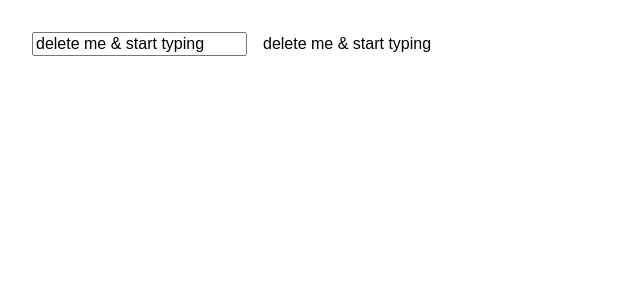
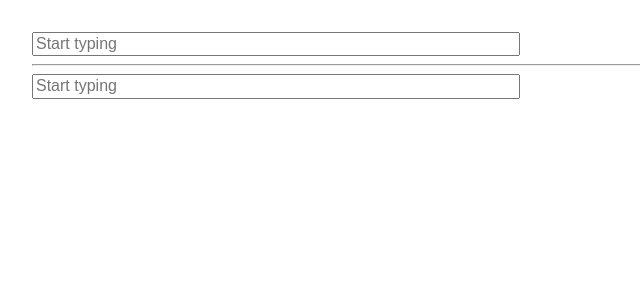
Before and after one commit to SMoni/vue-autocomplete, a Vue app: page / in a window 1280 px wide. Shown: the top 300 px of the page, without its empty margins (0-640 px from the left). Built offline with nearby package versions, Linux system fonts and the light colour scheme.

Commit message:
* truncate list after 100 entries to avoid lack due drawing * using placeholder * avoid opening list when empty

```diff
--- a/src/App.vue
+++ b/src/App.vue
@@ -1,19 +1,31 @@
 <template>
   <div id="app">
     <input-autocomplete
-      :Items       ="samples"
-      :value       ="inputSample"
+      :Items       ="normalSamples"
+      :value       ="normalInput"
       Property     ="name"
       :VisibleItems="8"
-      @input       ="that => this.inputSample = that"
+      @input       ="that => this.normalInput = that"
+      Placeholder  ="Start typing"
     ></input-autocomplete>
-    <span>{{ inputSample.name }}</span>
+    <span>{{ normalInput.name }}</span>
+    <hr>
+    <input-autocomplete
+      :Items       ="hugeSamples"
+      :value       ="hugeInput"
+      Property     ="name"
+      :VisibleItems="8"
+      @input       ="that => this.hugeInput = that"
+      Placeholder  ="Start typing"
+    ></input-autocomplete>
+    <span>{{ hugeInput.name }}</span>
   </div>
 </template>
 
 <script>
 import InputAutocomplete from '@/components/input-autocomplete'
-import SampleData        from '@/assets/huge-sample-data.json'
+import SampleData        from '@/assets/sample-data.json'
+import HugeSampleData    from '@/assets/huge-sample-data.json'
 
 import 'normalize.css'
 
@@ -24,8 +36,10 @@ export default {
   },
   data() {
     return {
-      samples: SampleData,
-      inputSample: { name: 'delete me & start typing' }
+      normalSamples: SampleData,
+      normalInput:   { name: '' },
+      hugeSamples:   HugeSampleData,
+      hugeInput:     { name: '' }
     }
   }
 }
@@ -42,7 +56,13 @@ body {
     padding-left: 1rem;
   }
 
-  .input-autocomplete .list-selection {
+  .input-autocomplete {
+
+    .input {
+      width: 30rem;
+    }
+
+    .list-selection {
 
         box-shadow: 5px 10px 8px #888888;
 
@@ -63,4 +83,5 @@ body {
       }
     }
   }
+}
 </style>
--- a/src/components/input-autocomplete.vue
+++ b/src/components/input-autocomplete.vue
@@ -9,6 +9,7 @@
       @keydown.tab          ="onEnter()"
       @input                ="onInput($event.target.value)"
       :value                ="inputValue"
+      :placeholder          ="Placeholder"
     >
     <list-selection v-show="isListVisible"
       @selected    ="onSelectedListItem"
@@ -47,6 +48,10 @@ export default {
       validator: function (value) {
         return value >= 1;
       }
+    },
+    Placeholder: {
+      type: String,
+      default: ''
     }
   },
   computed: {
@@ -55,17 +60,26 @@ export default {
       const filterUpperCase = this.inputValue.toUpperCase();
       const asInclude       = item => item[this.Property].toUpperCase().includes(filterUpperCase);
 
-      return this.Items.filter(asInclude);
+      return this.Items
+        .filter(asInclude)
+        .slice(0, 100);
     },
     isInputNotEmpty: function() {
       return this.inputValue !== '';
     },
+    isListEmpty: function() {
+      return this.filtered.length <= 0;
+    },
     isListNotEmpty: function() {
-      return this.filtered.length > 0;
+      return !this.isListEmpty;
     }
   },
   methods: {
     onDown: function() {
+
+      if(this.isListEmpty) {
+        return;
+      }
 
       if(this.isListVisible) {
         this.$refs.list.onDown();
```
Lines whose indentation alone changed are shown as unchanged.
